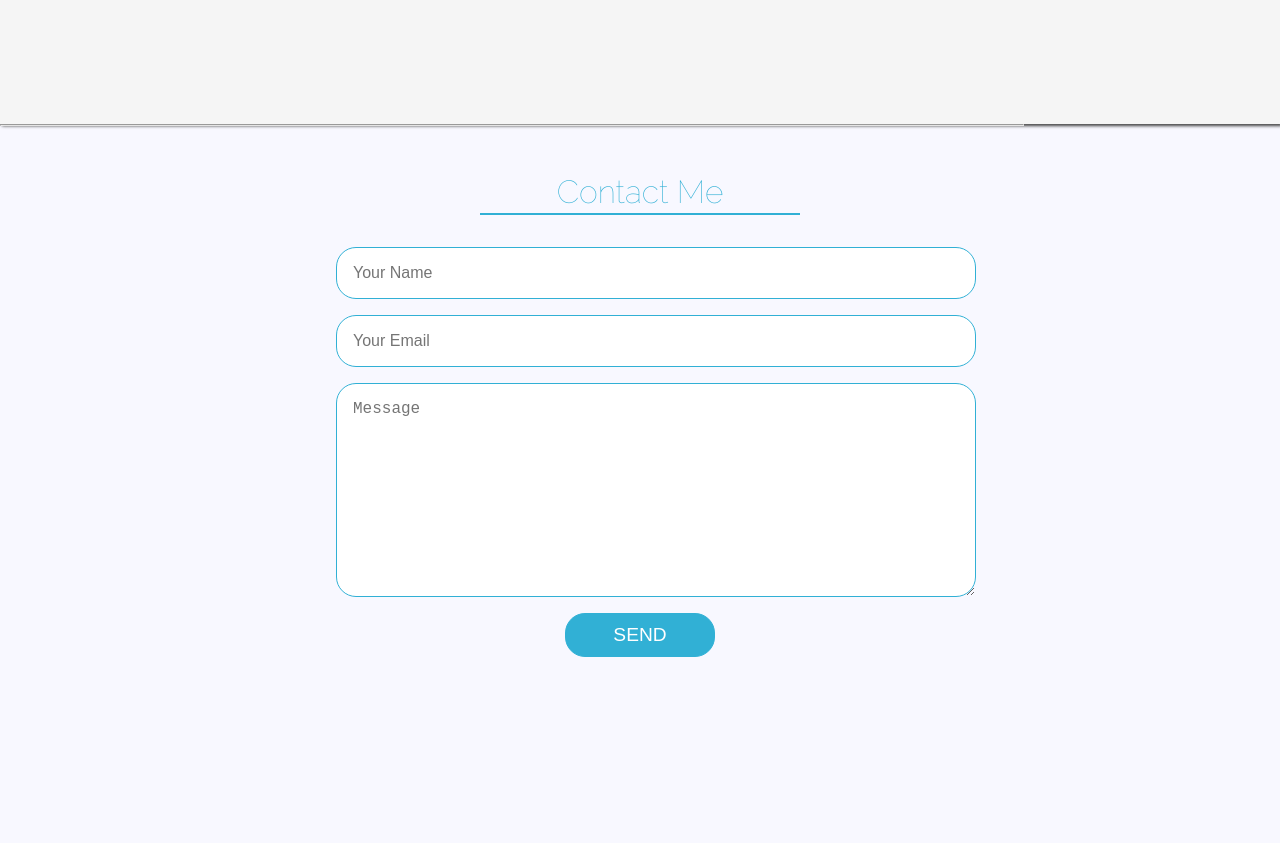
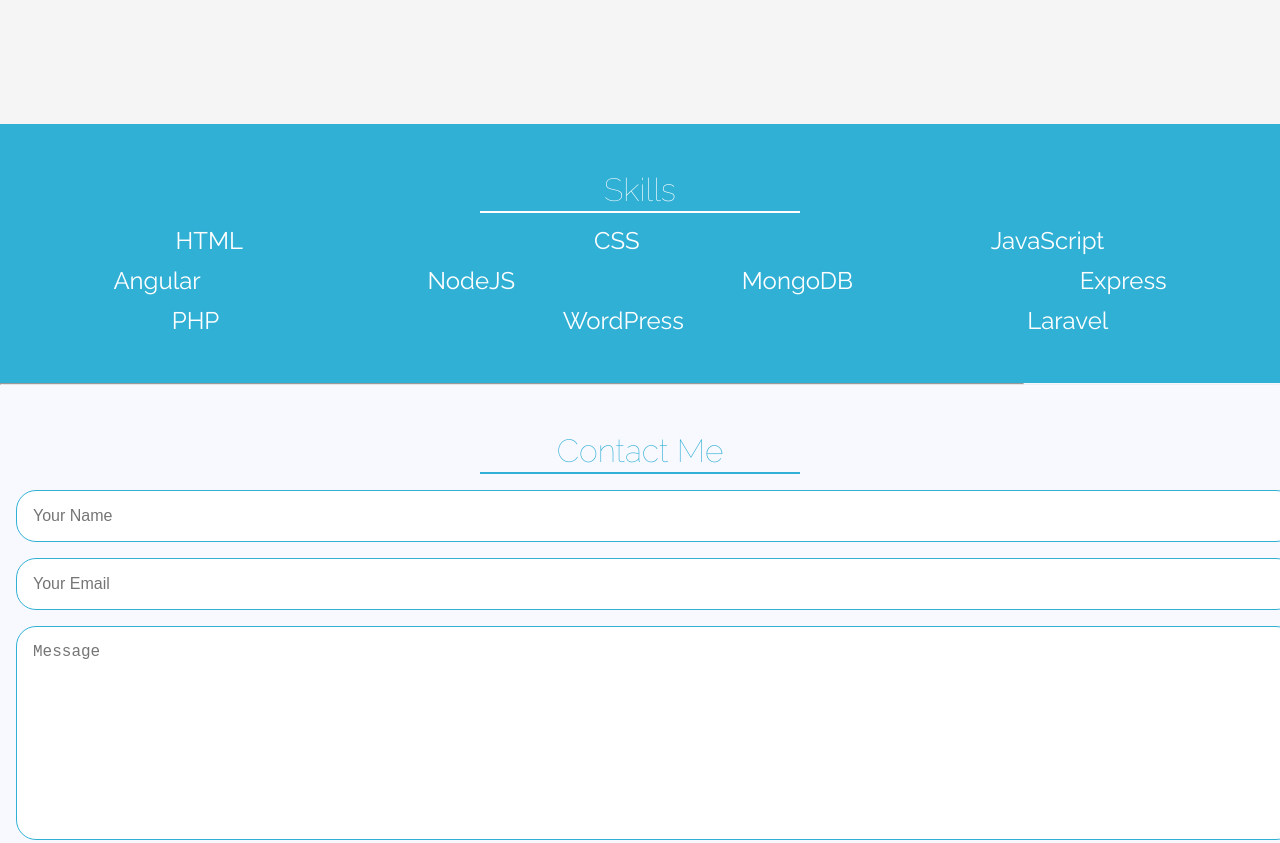
Before and after one commit to johnny1864/portfolio, a plain HTML site: page index.html in a window 1280 px wide. Shown: the part 2280-3123 px from the top of the page. Drawn offline with nearby package versions, Linux system fonts and the light colour scheme; some packages are replaced by stand-ins of ours; a script that the page names is missing.

Commit message:
added skills banner

```diff
--- a/index.html
+++ b/index.html
@@ -149,6 +149,25 @@
                 </div>
             </div>
         </section>
+        <div class="banner">
+           <h2>Skills</h2>
+            <div class="row space-around">
+                <span>HTML</span>
+                <span>CSS</span>
+                <span>JavaScript</span>
+            </div>
+            <div class="row space-between">
+                <span>Angular</span>
+                <span>NodeJS</span>
+                <span>MongoDB</span>
+                <span>Express</span>
+            </div>
+            <div class="row space-around">
+                <span>PHP</span>
+                <span>WordPress</span>
+                <span>Laravel</span>
+            </div>
+        </div>
         <hr>
 
         <!-- CONTACT -->
--- a/styles/styles.css
+++ b/styles/styles.css
@@ -274,10 +274,31 @@ nav.scroll-nav {
 }
 
 /************
+    BANNER
+*************/
+
+.banner{
+    background-color: #31b0d5;
+    padding: 50px 0;
+    color: #fff;
+}
+
+.banner h2{
+    color: #fff;
+}
+
+.banner span{
+    font-size: 1.5rem;
+}
+
+.
+
+
+/************
     CONTACT
 *************/
 
-form {
+ form {
     min-width: 450px;
     width: 50%;
     margin: 2rem auto 0;
```
